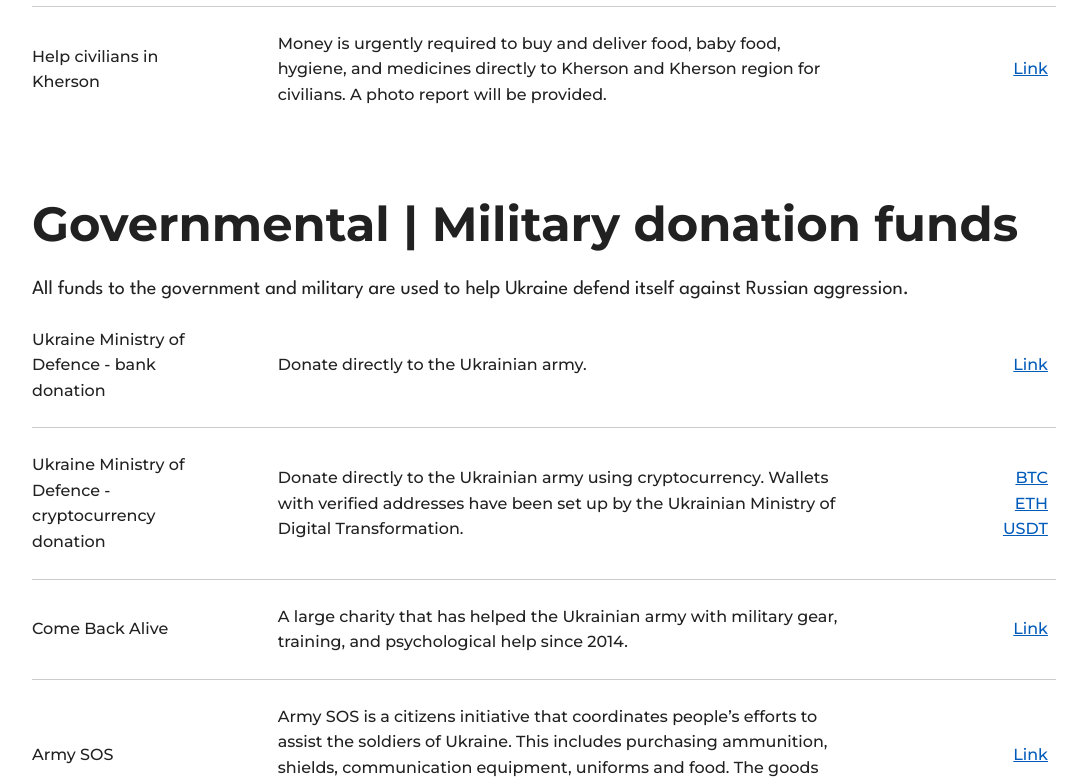
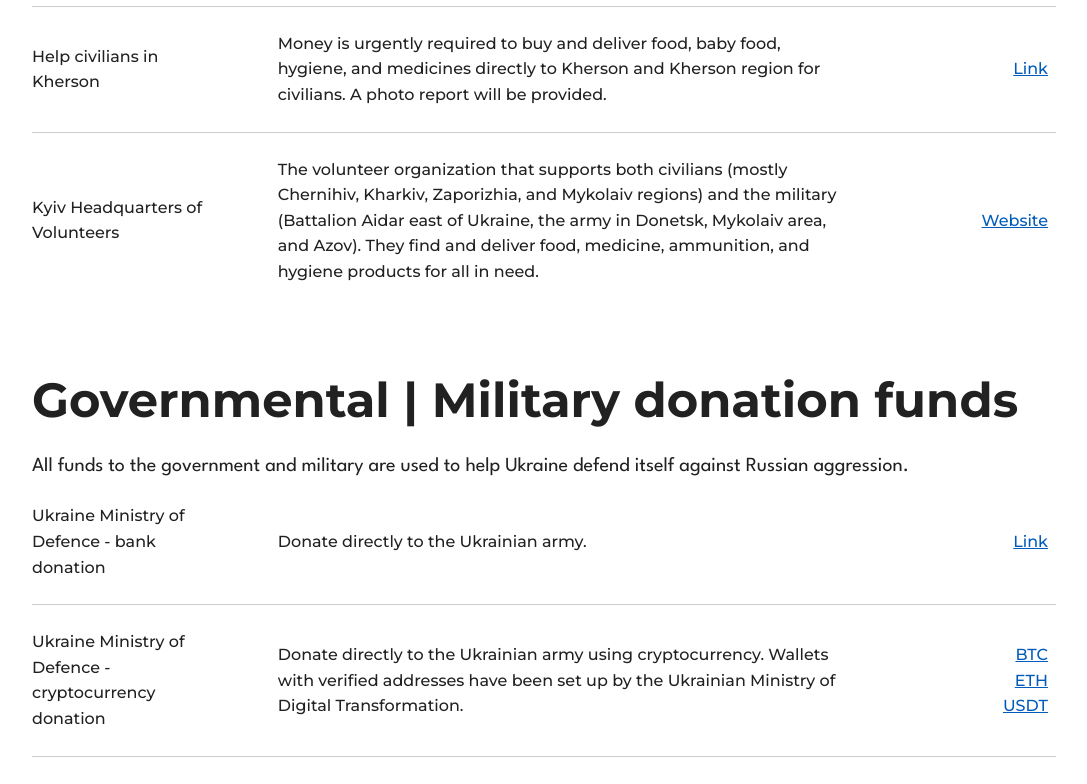
Before and after one commit to s7kind/helpukraine, a Next.js app: page /donation in a window 1280 px wide. Shown: the part 5040-5824 px from the top of the page, without its empty margins (96-1183 px from the left). Built offline with nearby package versions, Linux system fonts and the light colour scheme.

Commit message:
updating volunteers table

```diff
--- a/components/Donation/Volunteers.js
+++ b/components/Donation/Volunteers.js
@@ -484,6 +484,20 @@
                         </Link>
                     </div>
                 </div>
+                <div className="flex_table__row">
+                    <div className="flex_table__col">Kyiv Headquarters of Volunteers</div>
+                    <div className="flex_table__col">
+                        The volunteer organization that supports both civilians (mostly Chernihiv, Kharkiv, Zaporizhia, and Mykolaiv regions) and the military (Battalion Aidar east of Ukraine, the army in Donetsk, Mykolaiv area, and Azov).
+                        They find and deliver food, medicine, ammunition, and hygiene products for all in need.
+                    </div>
+                    <div className="flex_table__col">
+                        <Link href="https://kyivhq.org.ua/en/">
+                            <a target="_blank">
+                                <span>Website</span>
+                            </a>
+                        </Link>
+                    </div>
+                </div>
             </div>
         </>
     );
```
Also changed, not shown: .babelrc (added).
